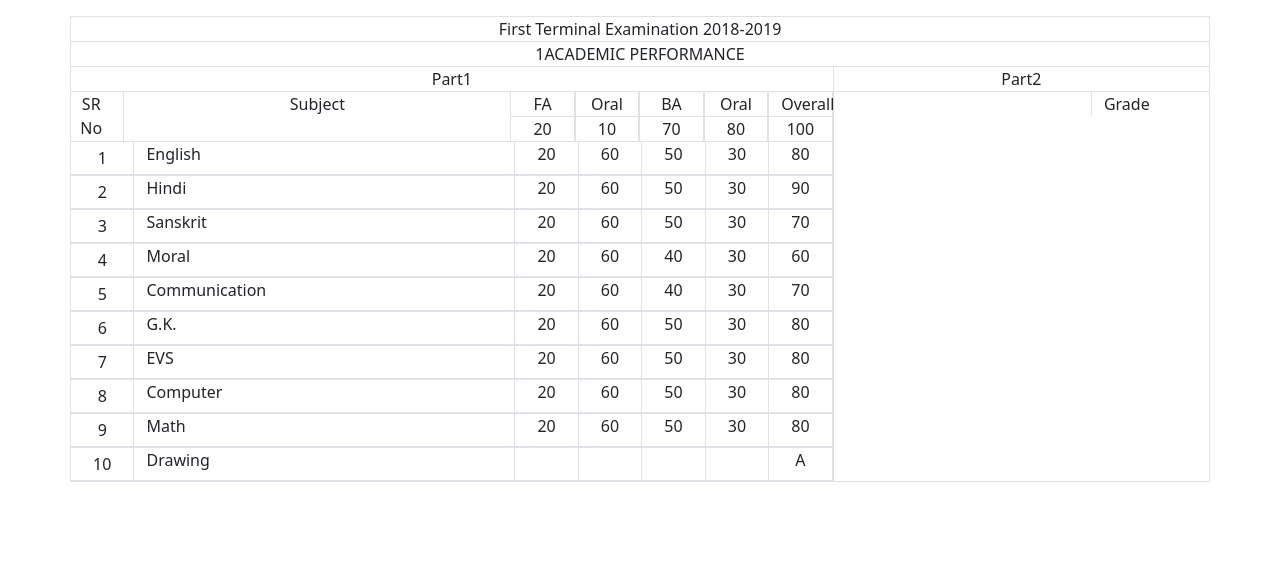
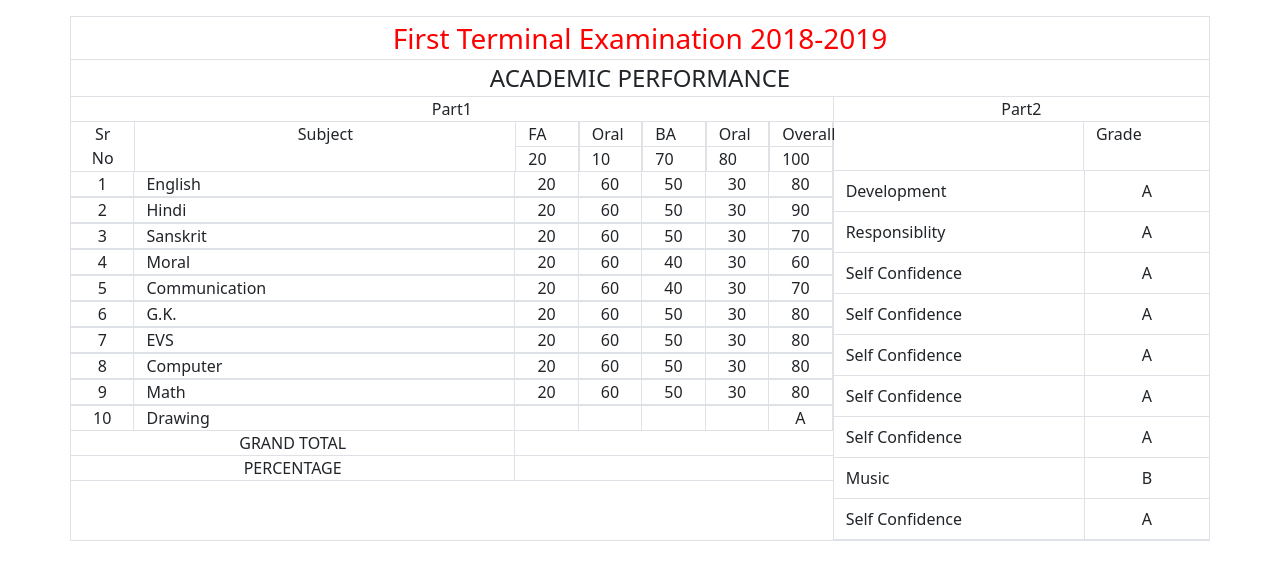
Before and after one commit to mrinalFouzdar/score-card, a React (Create React App) app: page / in a window 1280 px wide. Shown: the top 580 px of the page. Built offline with nearby package versions, Linux system fonts and the light colour scheme.

Commit message:
some change

```diff
--- a/src/components/Table.jsx
+++ b/src/components/Table.jsx
@@ -1,148 +1,47 @@
 import React from 'react'
-// import "./table.css"
+import "./table.css"
 // import showData from "../data/file.json"
 import result from "../data/result.json"
-import { Table, Container, Row, Col, Stack } from 'react-bootstrap';
+import { Container, Row, Col } from 'react-bootstrap';
 
 const data = [{ top: "FA", btm: "20" }, { top: "Oral", btm: "10" }, { top: "BA", btm: "70" }, { top: "Oral", btm: 80 }, { top: "Overall", btm: 100 }]
-// const data =[{FA:20},{Oral:20}]
 
 const Tablecmpt = () => {
     return (
         <>
-            {/* <Container className="mt-3 border p-0">
 
-                Heading
-                <Row>
-                    <Col className="text-center m-0">
-                        <p className="heading border-bottom">
-                            First Terminal Examination 2018-2019
-
-                        </p>
-                        <p className='heading border-bottom'>
-                            ACADEMIC PERFORMANCE
-                        </p>
-                    </Col>
-                </Row>
-                <Row className='border'>
-                    <Col xs={12} md={8} className="border text-center">
-                      Part- 1
-                    </Col>
-                    <Col xs={6} md={4} className="border text-center">
-                      Part- 2
-                    </Col>
-                </Row>
-
-                <Row className=' border-bottom'>
-                    <Col xs={1} >Sr No</Col>
-                    <Col xs={2} className="border-start text-center">Subject</Col>
-                  {
-
-                    data.map((item,i)=> <Col key={i} xs={1} className='border-end border-start' >
-                    <Row className='text-center '>{item.top}</Row>
-                    <Row className='text-center '>{item.btm}</Row>
-                    </Col>)
-                  }
-
-                  <Col xs={2} className='border-end border-start  '></Col>
-                  <Col  className='border-end border-start '>Grade</Col>
-                </Row>
-                {
-
-                    result.part1.map((item,i)=><Row key={Date.now()+Math.random()} className="border-bottom">
-                        <Col xs={1}> {i+1}</Col>
-                    </Row>)
-                }
-
-
-            </Container> */}
-
-
-               {/* <Container className="flex justify-content-center"> */}
-               <Container className="mt-3 border p-0 ">
+            <Container className="mt-3 border p-0">
                 <Row >
-                    <Col className='text-center'>
-                       <p className="heading border-bottom text mb-0">  First Terminal Examination 2018-2019</p>
+                    <Col className='text-center' >
+                        <p className="clrRed fs-3 fw-3 border-bottom text mb-0"  >  First Terminal Examination 2018-2019</p>
                     </Col>
                 </Row>
                 <Row>
                     <Col className='text-center'>
-                    <p className='heading border-bottom mb-0'> 1ACADEMIC PERFORMANCE</p>
-                    </Col>
-                </Row>
-                {/* <Row>
-                    <Col>
-                        <Table striped bordered>
-                            <thead>
-                                <tr className='text-center'>
-                                    <th colSpan={8}>Part-1</th>
-                                    <th colSpan={3}>Part-2</th>
-                                </tr>
-                            </thead>
-                            <tbody>
-                                <tr className='text-center'>
-                                    <td >S NO</td>
-                                    <td colSpan={2}>SUBJECT</td>
-                                    {
-                                        data.map((item,i)=> <td key={i}>
-                                            <Col >
-                                            <Row className='text-center p-1'>
-                                                {item.top}
-                                            </Row>
-                                            <Row className='text-center'>
-                                                {item.btm}
-                                            </Row>
-                                            </Col>
-                                        </td>)
-                                    }
-                                    <td colSpan={2}></td>
-                                    <td>a</td>
-                                </tr>
-                            </tbody>
-                        </Table>
-                    </Col>
-                </Row> */}
-{/*
-                <Row className='border'>
-                    <Col xs={12} md={8} className="border text-center">
-                      Part- 1
-                    </Col>
-                    <Col xs={6} md={4} className="border text-center">
-                      Part- 2
+                        <p className='fs-4 border-bottom mb-0'> ACADEMIC PERFORMANCE</p>
                     </Col>
                 </Row>
 
-                <Row>
-                    <Col xs={1}>Sr No</Col>
-                    <Col xs={2} className="border text-center">Subject</Col>
-                  {
-
-                    data.map((item,i)=> <Col key={i} xs={1} className='border-end border-start' >
-                    <Row className='text-center border-bottom'>{item.top}</Row>
-                    <Row className='text-center border-bottom'>{item.btm}</Row>
-                    </Col>)
-                  }
-                </Row> */}
                 <Row >
-                    <Col className='border-end' md={8} xs={12}>
-                        <Row  className='border-bottom ms-0'>
+                    <Col className='border-end ' md={8} sm={12} xs={12} >
+                        <Row className='border-bottom ms-0'>
                             <Col className='text-center '>
                                 Part1
                             </Col>
                         </Row>
-                        <Row>
-                        <Col className='text-center' >SR No</Col>
-                        <Col md={6} sm={3} className="border-start text-center">Subject</Col>
+                        <Row className='ms-0'>
+                            <Col className='text-center' md={1} sm={1} xs={2} >Sr No</Col>
+                            <Col md={6} sm={3} xs={5} className="border-start text-center">Subject</Col>
                             {
 
-                            data.map((item, i) => <Col key={i} className='border-end border-start ' md={1} sm={1} >
-                                <Row className='text-center border-bottom '>
-                                    <Col className='text-center' >
-                                        {item.top}
+                                data.map((item, i) => <Col key={i} className='border-end border-start ' md={1} sm={2} xs={1} >
+                                    <Row className=' border-bottom '>
+                                        <Col className=' text-wrap text-center ' md={1} sm={1} xs={1} >
+                                            <span>{item.top}</span>
                                         </Col>
                                     </Row>
                                     <Row className='text-center '>
-                                    <Col className='text-center'>
+                                        <Col className='text-center ' md={1} sm={1} xs={1}>
                                             {item.btm}
                                         </Col>
                                     </Row>
@@ -154,27 +53,48 @@ const Tablecmpt = () => {
                         {
 
                             result.part_1.map((item, i) => <Row key={Date.now() + Math.random()} className="border-bottom border-top ms-0">
-                            <Col md={1} className="text-center border-end p-1"> {i + 1}</Col>
-                            <Col md={6} className=" border-end"> {item.name}</Col>
-                            <Col  className="text-center border-end"> {item.FA}</Col>
-                            <Col className="text-center border-end" > {item.Oral1}</Col>
-                            <Col className="text-center border-end"> {item.BA}</Col>
-                            <Col className="text-center border-end"> {item.Oral2}</Col>
-                            <Col className="text-center border-end"> {item.Overall}</Col>
+                                <Col md={1} sm={1} xs={2} className="text-center border-end "> {i + 1}</Col>
+                                <Col md={6} sm={3} xs={5} className=" border-end"> {item.name}</Col>
+                                <Col className="text-center border-end" md={1} sm={1} xs={1}> {item.FA}</Col>
+                                <Col className="text-center border-end" md={1} sm={1} xs={1} > {item.Oral1}</Col>
+                                <Col className="text-center border-end" md={1} sm={1} xs={1}> {item.BA}</Col>
+                                <Col className="text-center border-end" md={1} sm={1} xs={1}> {item.Oral2}</Col>
+                                <Col className="text-center border-end" md={1} sm={1} xs={1}> {item.Overall}</Col>
                             </Row>)
                         }
+                        <Row className=' ms-0 border-bottom'>
+                            <Col md={7} className="border-end text-center m-0 ">
+                                GRAND TOTAL
+                            </Col>
+                            <Col>
+                            </Col>
+                        </Row>
+                        <Row className=' ms-0 border-bottom'>
+                            <Col md={7} className="border-end text-center m-0 ">
+                                PERCENTAGE
+                            </Col>
+                            <Col>
+                            </Col>
+                        </Row>
                     </Col>
 
 
                     {/* Part-2 */}
-                    <Col>
+                    <Col >
                         <Row className='border-bottom me-0'>
                             <Col className='text-center '> Part2</Col>
                         </Row>
-                        <Row>
-                            <Col md={8} className="border-end "></Col>
-                            <Col md={4}> Grade</Col>
+                        <Row className='border-bottom me-0'>
+                            <Col md={8} sm={8} xs={8} className="border-end p-4 "></Col>
+                            <Col md={4} sm={4} xs={4}> Grade</Col>
                         </Row>
+                        {
+                            result.part_2.map((item, i) => <Row key={Math.random() + Date.now()} className='border-bottom me-0 '>
+                                <Col md={8} sm={8} xs={8} className="pt-2 pb-2">{item.department}</Col>
+                                <Col md={4} sm={4} xs={4} className="text-center border-start pt-2 pb-2">{item.grade}</Col>
+                            </Row>)
+
+                        }
 
 
                     </Col>
--- a/src/components/table.css
+++ b/src/components/table.css
@@ -4,15 +4,23 @@
     border: 1px solid black;
     box-sizing: border-box;
 } */
-.heading{
+/* .heading1{
     font-weight: bold;
+    font-size: x-large;
     margin: 0%;
-}
-.flex{
+} */
+/* .flex{
     justify-content: space-between;
     align-self: stretch!important;
     align-items: stretch!important;
 }
 tr{
     text-align: center;
+} */
+
+.clrRed{
+    color: red;
 }
+.wrap{
+    /* word-wrap: break-word; */
+}
--- a/src/index.css
+++ b/src/index.css
@@ -11,3 +11,6 @@ code {
   font-family: source-code-pro, Menlo, Monaco, Consolas, 'Courier New',
     monospace;
 }
+*{
+  /* height: 100vh; */
+}
```
Also changed, not shown: src/data/file.json (deleted, +0 -85 lines). Lines whose indentation alone changed are shown as unchanged.
